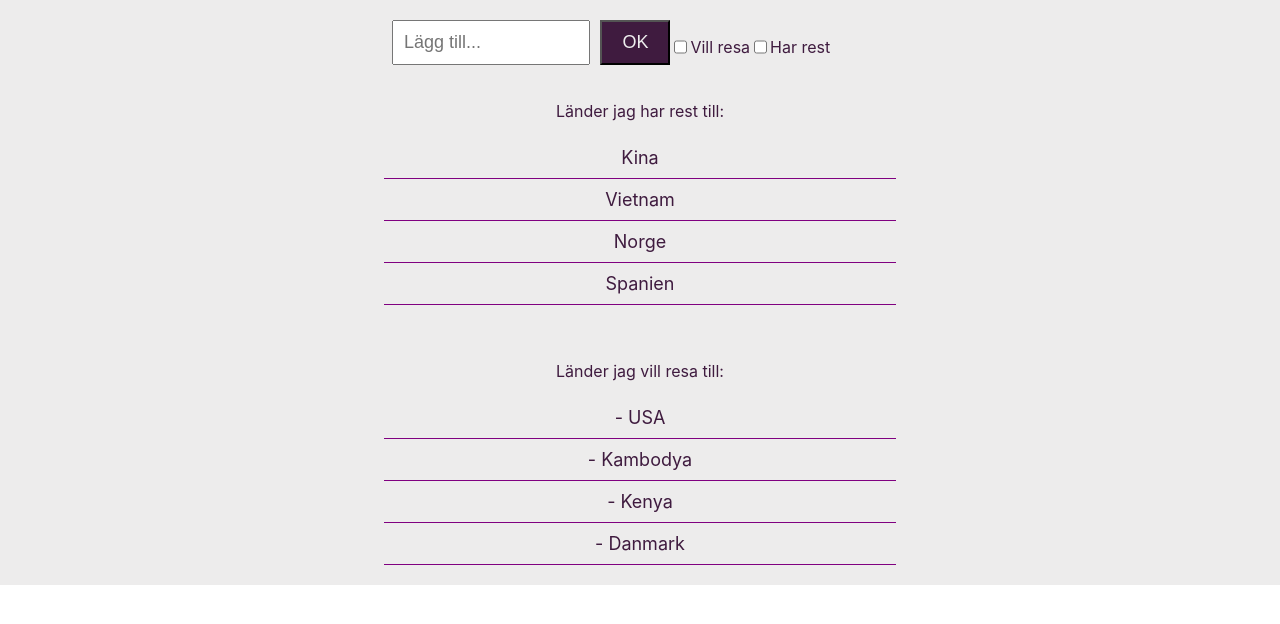
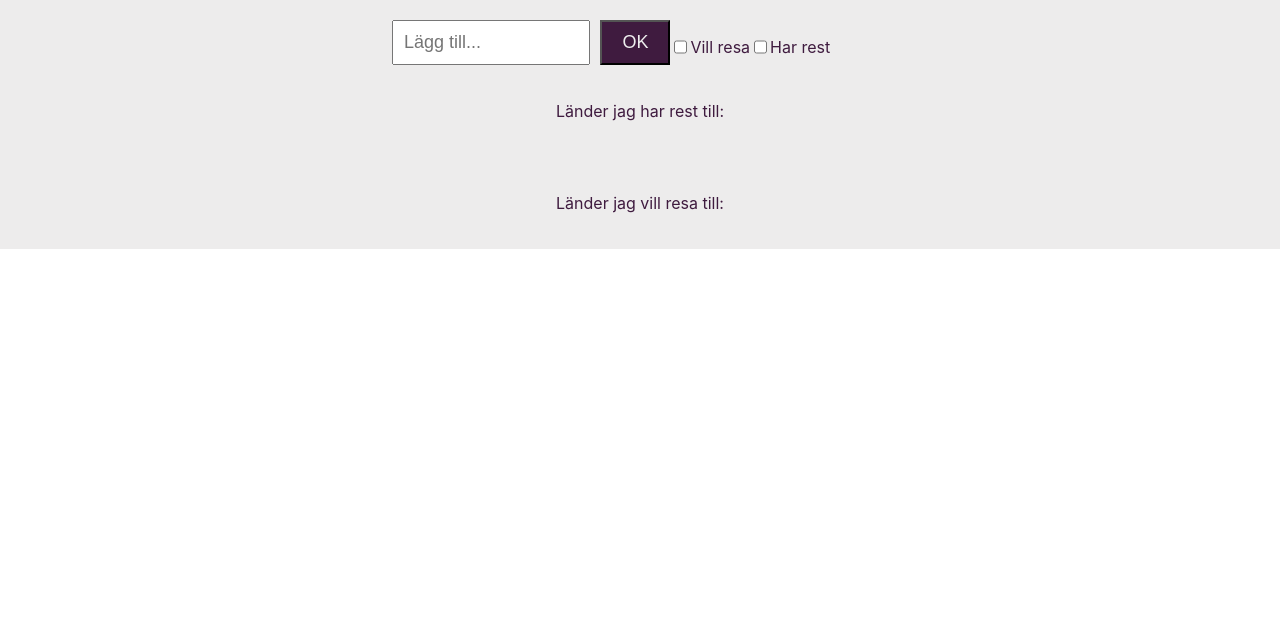
Before and after one commit to AD1121/country-typescript-react, a React (Create React App) app: page / in a window 1280 px wide. Shown: the top 624 px of the page. Built offline with nearby package versions, Linux system fonts and the light colour scheme.

Commit message:
Checkbox connection added

```diff
--- a/src/components/CFuture.tsx
+++ b/src/components/CFuture.tsx
@@ -1,12 +1,19 @@
-export default function CFuture (){
+import { useState } from "react"
+import { Country } from "./country"
+
+interface ICFuture {
+  futureArray: Country[]
+}
+
+export default function CFuture ({futureArray} : ICFuture){
+
+const [visible, setVisible] = useState(false)
+
   return (
     <>
       <ul>
-        <p>Länder jag vill resa till:</p>
-        <li>- USA</li>
-        <li>- Kambodya</li>
-        <li>- Kenya</li>
-        <li>- Danmark</li>
+        <p onClick={() => setVisible(!visible)}>Länder jag vill resa till:</p>
+        {visible && futureArray.map(c => <li> {c.name} </li>)}
       </ul>
     </>
   )
--- a/src/components/CPast.tsx
+++ b/src/components/CPast.tsx
@@ -1,16 +1,20 @@
+import { useState } from "react"
 import { Country } from "./country"
 
-interface IProps {
+interface ICPast {
   pastArray : Country[]
   title: string
 }
 
-export default function CPast ( {pastArray,title}: IProps){
+export default function CPast ( {pastArray,title}: ICPast){
+
+  const [visible, setVisible] = useState(false)
+
   return (
     <>
       <ul>
-        <p> {title}:</p>
-        {pastArray.map(c => <li> {c.name} </li>)}
+        <p onClick={() => setVisible(!visible)}> {title}:</p>
+        {visible && pastArray.map(c => <li> {c.name} </li>)}
        </ul>
     </>
   )
--- a/src/components/Display.tsx
+++ b/src/components/Display.tsx
@@ -1,12 +1,9 @@
+import { useState } from 'react'
 import CFuture from './CFuture'
 import CPast from './CPast'
 import Input from './Input'
 import {Country} from './country'
 import './style.css'
-
-export default function Display(){
-
-  const title = 'Länder jag har rest till'
 
 const pastArray = [
   new Country('Kina', true),
@@ -18,17 +15,24 @@ export default function Display(){
 const futureArray = [
   new Country('USA', true),
   new Country('Kambodya', true),
-    new Country('Kambodya', true),
+  new Country('Kenya', true),
   new Country('Danmark', true)
 ]
+
+export default function Display(){
+const [past, setPast] = useState(pastArray)
+const [future, setFuture] = useState(futureArray)
+
+  const title = 'Länder jag har rest till'
+
   return (
     <>
       <div className="container">
         <div className ="search-container">
           <Input></Input>
         </div>
-        <CPast pastArray={pastArray} title={title}></CPast>
-        <CFuture></CFuture>
+        <CPast pastArray={past} title={title}></CPast>
+        <CFuture futureArray={future}></CFuture>
       </div>
     </>
   )
```
Lines whose indentation alone changed are shown as unchanged.
